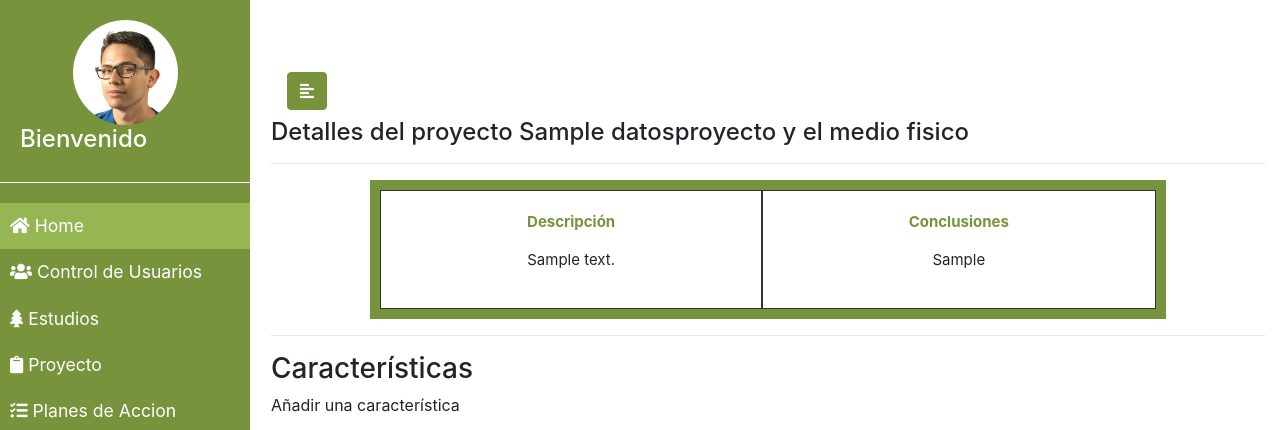
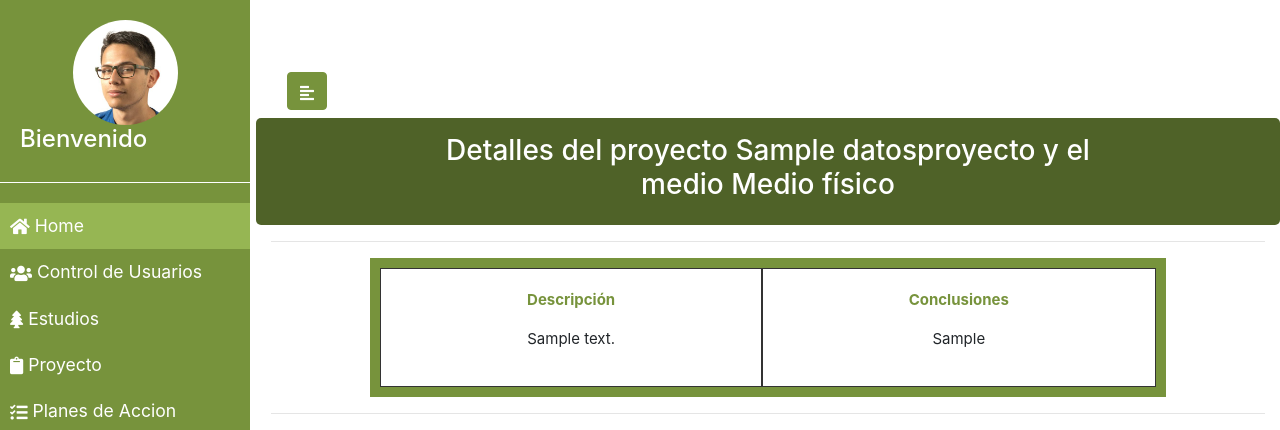
Before and after one commit to german1608/EIA_CI4712, a Django app: page /consultor-crud/caracteristica_medio/1/ in a window 1280 px wide. Shown: the top 430 px of the page. Run offline with Django 3.2, Linux system fonts and the light colour scheme; tables that the repository leaves empty hold one stand-in row (values such as "Sample post"); some libraries are stand-ins or nearby versions.

Commit message:
Se modificaron las vistas de los medios ambientales Se cambio el banner de las vistas de detalles y de listado Se agrego un boton para agregar un nuevo medio, caracteristica y subcaracteristica

```diff
--- a/eia_app/templates/eia_app/caracterizacion_medio/detail.html
+++ b/eia_app/templates/eia_app/caracterizacion_medio/detail.html
@@ -1,12 +1,18 @@
 {% extends 'base.html' %}
 {% load static %}
 {% block css %}
+<link rel="stylesheet" type="text/css" href="{% static 'configuracion/css/configuracion_main.css' %}">
 <link rel="stylesheet" href="{% static 'css/jquery.dataTables.css' %}">
 <link rel="stylesheet" href="{% static 'css/medios_detail.css' %}">
 {% endblock %}
 {% block content %}
 
-<h4> Detalles del proyecto {{ medio.proyecto }} y el medio {{ medio.tipo }}</h4>
+<div class="row p-3 justify-content-center mb-3 titulo all-rounded">
+		<div class="col-md-9 col-sm-11 text-center">
+        <h3> Detalles del proyecto {{ medio.proyecto }} y el medio {{ medio.get_tipo_display }}</h3>
+		</div>
+</div>
+
 <hr>
 <div class="grid-container-medio" style="margin-left:10%">
 
@@ -26,10 +32,17 @@
                 </div>
 </div>
 <hr>
-<h3>Características</h3>
-<p>
-    <a id="add" href="{% url "consultor-crud:nueva-caracteristica" view.kwargs.pk %}">Añadir una característica</a>
+
+<div class="row p-3 justify-content-center mb-3 titulo all-rounded">
+		<div class="col-md-9 col-sm-11 text-center">
+			<h4>Lista de características</h4>
+		</div>
+</div><p>
+  <div class="col-md-1">
+      <a id ="add" class="btn rounded btn-crud" href="{% url 'consultor-crud:nueva-caracteristica' view.kwargs.pk %}"><i class="material-icons">add</i></a>
+  </div>
 </p>
+
 <div class="container" style="width:90% !important">
   {%if caracteristicas.count > 0%}
   <table id="caracteristicas-table" class="display">
```
Also changed, not shown: eia_app/templates/eia_app/caracterizacion_medio/medios_index.html (+10 -4 lines), eia_app/templates/eia_app/caracterizacion_medio/subcategorias_detail.html (+17 -4 lines).
